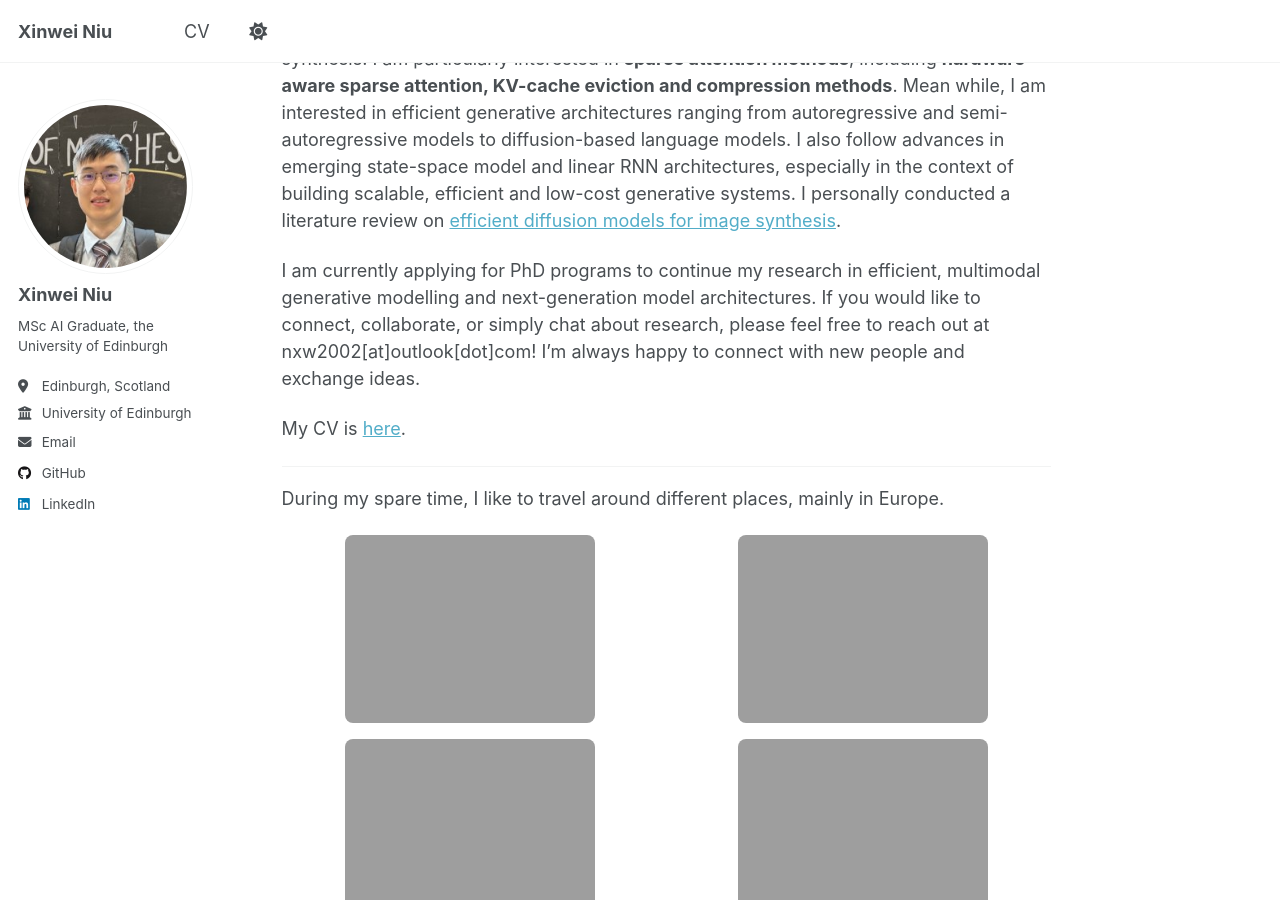
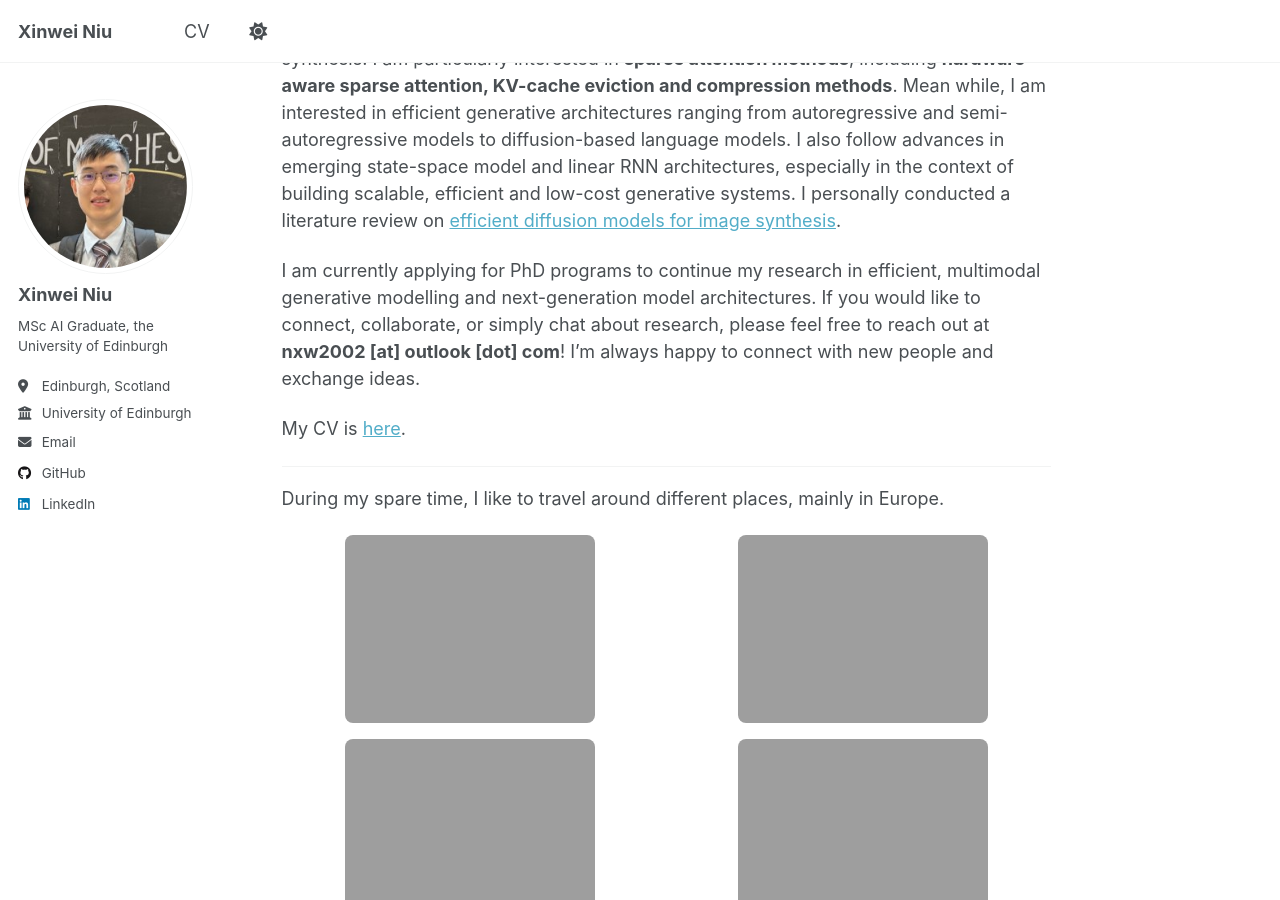
Before and after one commit to xinwei-niu/xinwei-niu.github.io, a Jekyll site: the page built from _pages/about.md, in a window 1280 px wide and 900 px high, scrolled down 336 px. Built offline with Jekyll 4.4.1, drawn with Linux system fonts in a browser that asks for light colours; a script that is not in the unit is left out.

```diff
--- a/_pages/about.md
+++ b/_pages/about.md
@@ -14,7 +14,7 @@ I am an MSc graduate in **Artificial Intelligence** from [the University of Edin
 
 My research interests span a broad range of **efficient generative modelling techniques**, including applications in both Natural Language Processing and image and video synthesis. I am particularly interested in **sparse attention methods**, including **hardware-aware sparse attention, KV-cache eviction and compression methods**. Mean while, I am interested in efficient generative architectures ranging from autoregressive and semi-autoregressive models to diffusion-based language models. I also follow advances in emerging state-space model and linear RNN architectures, especially in the context of building scalable, efficient and low-cost generative systems. I personally conducted a literature review on [efficient diffusion models for image synthesis](https://xinwei-niu.vercel.app/files/IRR_Xinwei.pdf).
 
-I am currently applying for PhD programs to continue my research in efficient, multimodal generative modelling and next-generation model architectures. If you would like to connect, collaborate, or simply chat about research, please feel free to reach out at nxw2002[at]outlook[dot]com! I’m always happy to connect with new people and exchange ideas.
+I am currently applying for PhD programs to continue my research in efficient, multimodal generative modelling and next-generation model architectures. If you would like to connect, collaborate, or simply chat about research, please feel free to reach out at **nxw2002 [at] outlook [dot] com**! I’m always happy to connect with new people and exchange ideas.
 
 My CV is [here](https://xinwei-niu.vercel.app/cv/).
 
```
